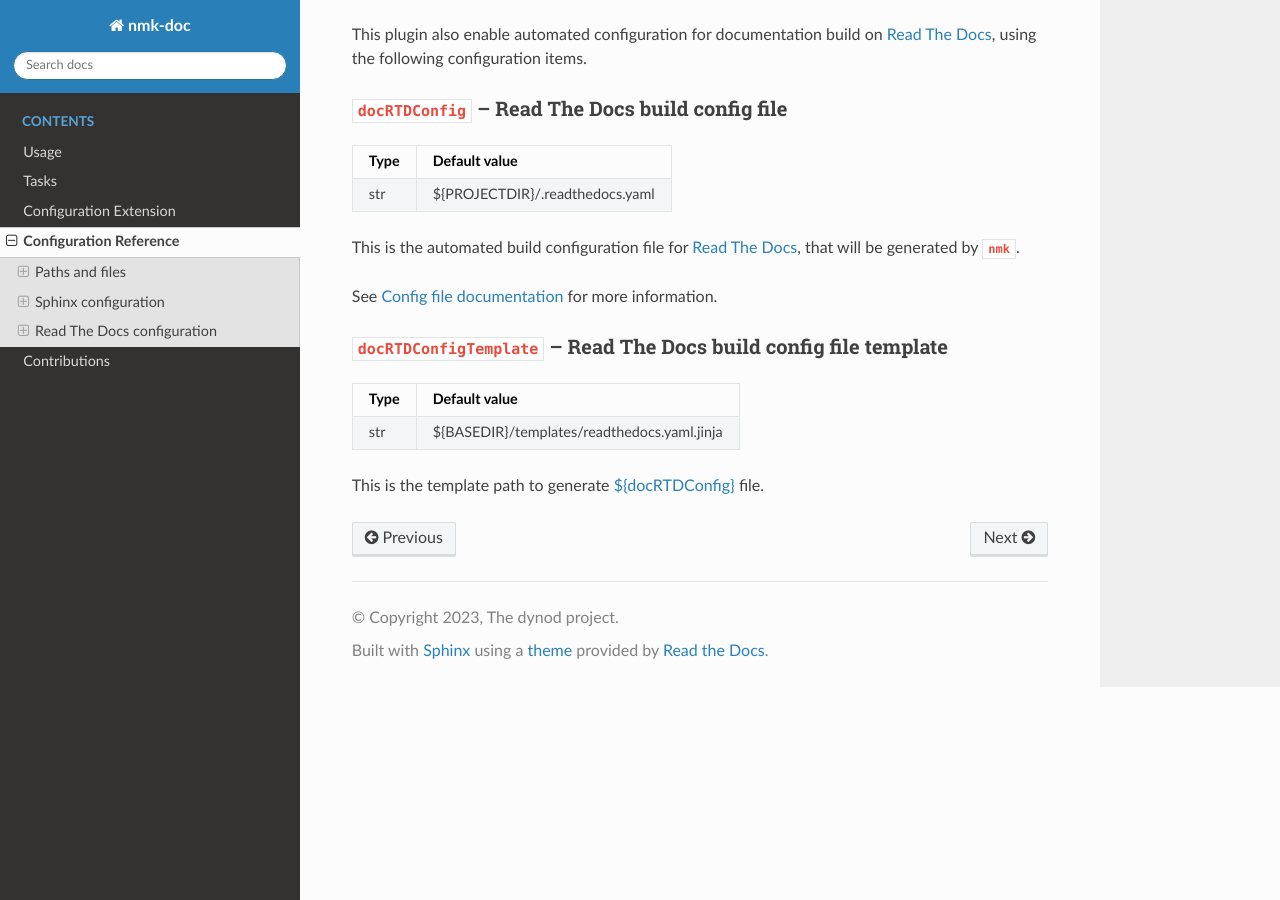
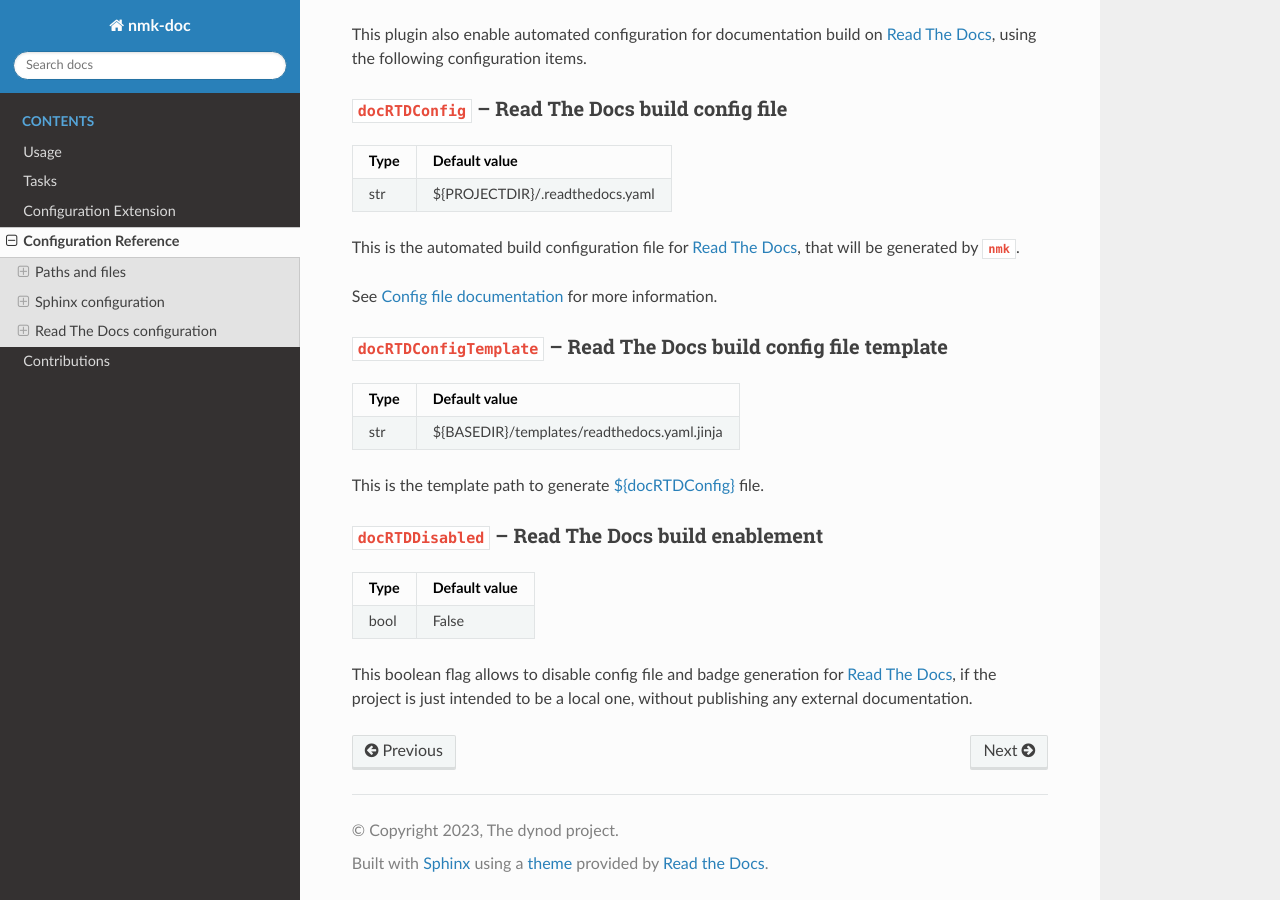
Before and after one commit to dynod/nmk-doc, a Sphinx documentation site: the page built from doc/config.md, in a window 1280 px wide and 900 px high, scrolled down 3129 px. Built offline with Sphinx 7.4.7 and the Read the Docs theme 2.0.0, drawn with Linux system fonts in a browser that asks for light colours.

Commit message:
Add flag to disable ReadTheDocs generated stuff -- resolves dynod/nmk#176

```diff
--- a/doc/config.md
+++ b/doc/config.md
@@ -149,3 +149,12 @@ See [Config file documentation](https://docs.readthedocs.io/en/stable/config-fil
 | str  | ${BASEDIR}/templates/readthedocs.yaml.jinja
 
 This is the template path to generate {ref}`${docRTDConfig}<docRTDConfig>` file.
+
+(docRTDDisabled)=
+### **`docRTDDisabled`** -- Read The Docs build enablement
+
+| Type | Default value |
+|-     |-
+| bool | False
+
+This boolean flag allows to disable config file and badge generation for [Read The Docs](https://readthedocs.org/), if the project is just intended to be a local one, without publishing any external documentation.
--- a/src/nmk_doc/badges.yml
+++ b/src/nmk_doc/badges.yml
@@ -5,3 +5,4 @@ config:
         img: https://readthedocs.org/projects/${projectName}/badge/?version=stable
         url: https://${projectName}.readthedocs.io/
         if: ${docInputs}
+        unless: ${docRTDDisabled}
--- a/src/nmk_doc/doc.yml
+++ b/src/nmk_doc/doc.yml
@@ -50,6 +50,9 @@ config:
     # Template file for ReadTheDocs automated build config
     docRTDConfigTemplate: ${BASEDIR}/templates/readthedocs.yaml.jinja
 
+    # Flag to disable ReadTheDocs file generation
+    docRTDDisabled: false
+
     # Additional venv dependencies (sphinx itself + plugins + external contributions)
     venvPkgDeps:
         - sphinx
@@ -84,6 +87,7 @@ tasks:
         appendToDeps:
             - setup
         if: ${docInputs}
+        unless: ${docRTDDisabled}
         input:
             - ${docConfig}
             - ${docRTDConfigTemplate}
```
Also changed, not shown: doc/contribs.md (+2 -1 lines), 1 other file.
